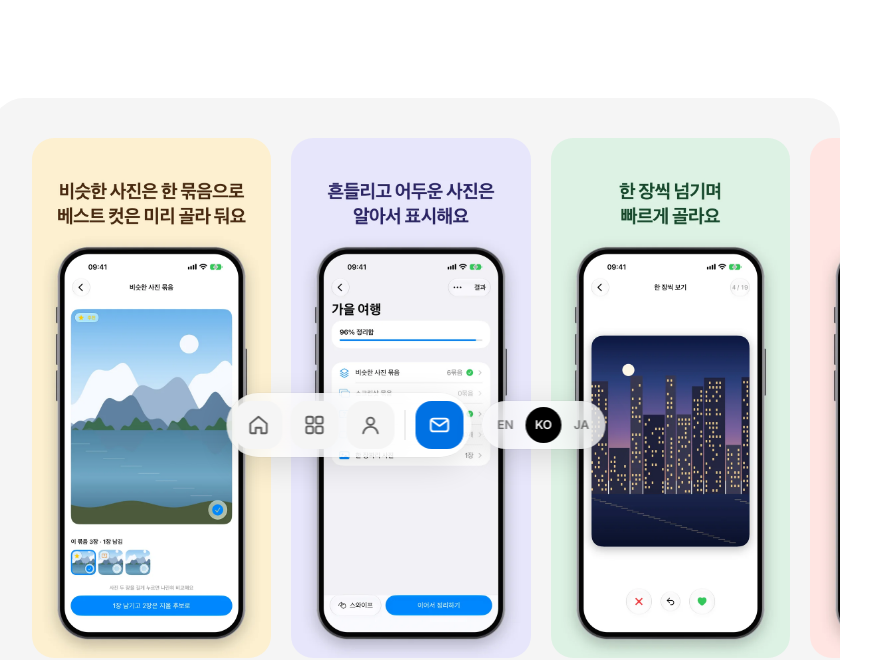
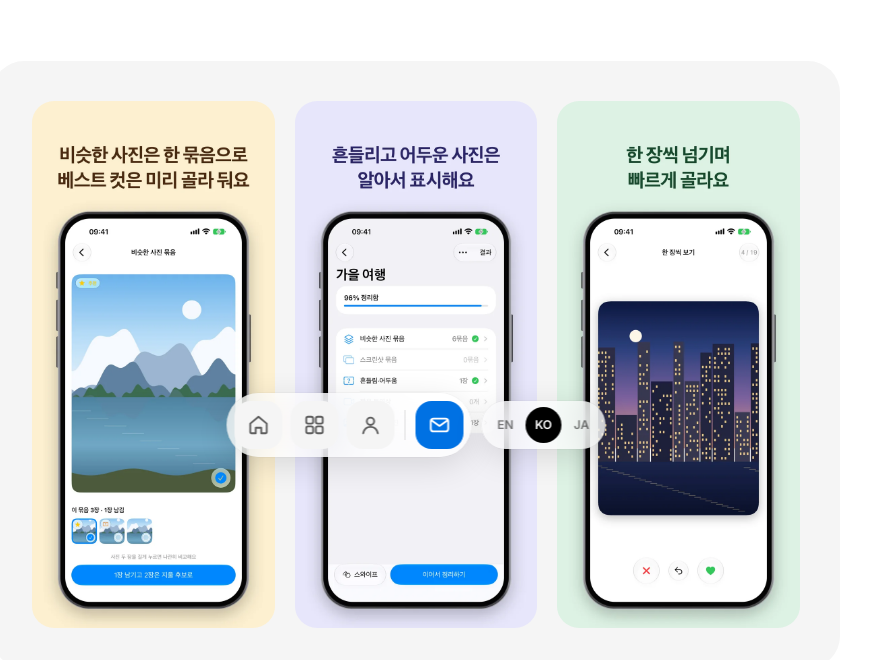
Before and after one commit to woyean5/hwi-coding.github.io, a plain HTML site: page bestcut/index.html in a window 1280 px wide. Shown: the part 319-979 px from the top of the page, without its empty margins (224-1095 px from the left). Drawn offline with Linux system fonts and the light colour scheme; a web font is replaced by a local one.

Commit message:
Split BestCut screenshots into two galleries around the overview
Co-Authored-By: Claude Opus 5.5 <noreply@anthropic.com>
Claude-Session: https://claude.ai/code/session_012kBGn4mQwwsHadXgffSdPU

```diff
--- a/bestcut/index.html
+++ b/bestcut/index.html
@@ -22,7 +22,8 @@
     html[lang="ko"] body { word-break: keep-all; overflow-wrap: break-word; }
     a { color: inherit; text-decoration: none; }
     .wrap { max-width: 880px; margin: 0 auto; padding: 0 16px; }
-    section + section, .gal-pin + section { margin-top: 128px; }
+    section + section, .gal-pin + section, section + .gal-pin { margin-top: 128px; }
+    .gal-pin + .feat-sec { margin-top: 24px; }
 
     .label { font-size: 14px; font-weight: 500; color: var(--muted); letter-spacing: -.005em; }
     .value { font-size: 21px; font-weight: 600; letter-spacing: -.02em; line-height: 1.3; }
@@ -36,7 +37,14 @@
     .stage { position: relative; }
     .stage::after { content: ''; position: absolute; left: 4%; right: 4%; bottom: -18px; height: 80px; background: #FAFAFA; border-radius: 0 0 28px 28px; z-index: -1; }
     .stage .card { border-radius: 32px; }
-    .gal-pin { position: relative; margin-top: 64px; }
+    .gal-pin { position: relative; }
+    .gal-pin.first { margin-top: 64px; }
+    .gal-pin.static .gal-stage { position: static; height: auto; padding: 0; }
+    .gal-pin.static .gal-progress { display: none; }
+    .gal-pin.static .gal-track { width: auto; justify-content: center; }
+    .gal-pin.static .gal-track img { flex: 1 1 0; min-width: 0; max-width: 250px; width: 100%; height: auto; }
+    .stage.alt::after { display: none; }
+    .stage.alt .card { box-shadow: 0 20px 60px rgba(0,0,0,.08); }
     .gal-stage { position: sticky; top: 0; height: 100vh; height: 100svh; display: flex; flex-direction: column; justify-content: center; padding: 24px 0 112px; }
     .stage .gal-card { padding: 40px 0; overflow: hidden; }
     .gal-track { display: flex; gap: 20px; width: max-content; padding: 0 40px; will-change: transform; }
@@ -91,11 +99,12 @@
     @media (prefers-reduced-motion: reduce) { .reveal { opacity: 1; transform: none; transition: none; } .gal-track img, .dock a { transition: none; } .gal-pin { height: auto !important; } .gal-stage { position: static; height: auto; padding: 0; } .stage .gal-card { overflow-x: auto; scroll-snap-type: x mandatory; scrollbar-width: none; } .gal-track { transform: none !important; } .gal-track img { scroll-snap-align: center; height: min(540px, 70svh); } html { scroll-behavior: auto; } }
 
     @media (max-width: 768px) {
-      section + section, .gal-pin + section { margin-top: 96px; }
+      section + section, .gal-pin + section, section + .gal-pin { margin-top: 96px; }
+      .gal-pin + .feat-sec { margin-top: 16px; }
       .hero { padding-top: 64px; }
       .hero h1 { font-size: 40px; }
       .hero p { font-size: 18px; }
-      .gal-pin { margin-top: 48px; }
+      .gal-pin.first { margin-top: 48px; }
       .gal-stage { padding: 16px 0 104px; }
       .stage .gal-card { padding: 24px 0; border-radius: 28px; }
       .gal-track { gap: 14px; padding: 0 20px; }
@@ -118,12 +127,12 @@
       <p data-t="tagline"></p>
     </section>
 
-    <div class="gal-pin" id="gal-pin">
+    <div class="gal-pin first">
       <div class="gal-stage">
         <div class="stage reveal">
-          <div class="card gal-card"><div id="shots-main" class="gal-track"></div></div>
+          <div class="card gal-card"><div class="gal-track" data-shots="1,2,3"></div></div>
         </div>
-        <div class="gal-progress" aria-hidden="true"><i id="gal-bar"></i></div>
+        <div class="gal-progress" aria-hidden="true"><i></i></div>
       </div>
     </div>
 
@@ -140,7 +149,16 @@
       </div>
     </section>
 
-    <section class="reveal">
+    <div class="gal-pin">
+      <div class="gal-stage">
+        <div class="stage alt reveal">
+          <div class="card gal-card"><div class="gal-track" data-shots="4,5,6"></div></div>
+        </div>
+        <div class="gal-progress" aria-hidden="true"><i></i></div>
+      </div>
+    </div>
+
+    <section class="feat-sec reveal">
       <div class="features" id="features"></div>
     </section>
 
@@ -242,30 +260,36 @@
     };
 
     const reduceMotion = matchMedia('(prefers-reduced-motion: reduce)');
-    let galMax = 0;
+    const galleries = [...document.querySelectorAll('.gal-pin')].map(pin => ({
+      pin, track: pin.querySelector('.gal-track'), card: pin.querySelector('.gal-card'), bar: pin.querySelector('.gal-progress i'), max: 0
+    }));
 
-    function layoutGallery() {
-      const pin = document.getElementById('gal-pin');
-      const track = document.getElementById('shots-main');
-      const card = track.parentElement;
-      galMax = Math.max(0, track.scrollWidth - card.clientWidth);
-      pin.style.height = reduceMotion.matches || !galMax ? '' : Math.round(window.innerHeight + galMax * 1.15) + 'px';
-      updateGallery();
+    function layoutGalleries() {
+      galleries.forEach(g => {
+        g.pin.classList.remove('static');
+        g.track.style.transform = '';
+        const overflow = g.track.scrollWidth - g.card.clientWidth;
+        g.max = overflow > 48 ? overflow : 0;
+        const pinned = !reduceMotion.matches && g.max > 0;
+        g.pin.classList.toggle('static', !g.max);
+        g.pin.style.height = pinned ? Math.round(window.innerHeight + g.max * 1.15) + 'px' : '';
+        if (!pinned) g.track.style.transform = '';
+      });
+      updateGalleries();
     }
 
-    function updateGallery() {
-      const pin = document.getElementById('gal-pin');
-      const track = document.getElementById('shots-main');
-      const card = track.parentElement;
-      let p;
-      if (reduceMotion.matches) {
-        p = galMax ? card.scrollLeft / galMax : 0;
-      } else {
-        const total = pin.offsetHeight - window.innerHeight;
-        p = total > 0 ? Math.min(1, Math.max(0, -pin.getBoundingClientRect().top / total)) : 0;
-        track.style.transform = 'translate3d(' + (-p * galMax).toFixed(1) + 'px,0,0)';
-      }
-      document.getElementById('gal-bar').style.width = (Math.min(1, Math.max(0, p)) * 100).toFixed(1) + '%';
+    function updateGalleries() {
+      galleries.forEach(g => {
+        let p = 0;
+        if (reduceMotion.matches) {
+          p = g.max ? g.card.scrollLeft / g.max : 0;
+        } else if (g.max > 1) {
+          const total = g.pin.offsetHeight - window.innerHeight;
+          p = total > 0 ? Math.min(1, Math.max(0, -g.pin.getBoundingClientRect().top / total)) : 0;
+          g.track.style.transform = 'translate3d(' + (-p * g.max).toFixed(1) + 'px,0,0)';
+        }
+        g.bar.style.width = (Math.min(1, Math.max(0, p)) * 100).toFixed(1) + '%';
+      });
     }
 
     function setLang(lang) {
@@ -278,8 +302,8 @@
       document.querySelectorAll('.langs button').forEach(b => b.setAttribute('aria-pressed', String(b.dataset.lang === lang)));
       const sl = lang === 'ko' ? 'ko' : 'en';
       const shots = list => list.map(n => `<img src="../assets/bestcut/shots/${sl}/${n}.webp" alt="${BC_ALT[sl][n - 1]}" width="720" height="1564" decoding="async">`).join('');
-      document.getElementById('shots-main').innerHTML = shots([1, 2, 3, 4, 5, 6]);
-      layoutGallery();
+      galleries.forEach(g => { g.track.innerHTML = shots(g.track.dataset.shots.split(',').map(Number)); });
+      layoutGalleries();
       document.querySelectorAll('a[data-sec]').forEach(a => a.setAttribute('href', '../?lang=' + lang + '#' + a.dataset.sec));
       try { history.replaceState(null, '', '?lang=' + lang); } catch (e) {}
     }
@@ -288,14 +312,14 @@
     setLang(new URLSearchParams(location.search).get('lang') || 'ko');
 
     let lastWidth = document.documentElement.clientWidth;
-    window.addEventListener('scroll', updateGallery, { passive: true });
+    window.addEventListener('scroll', updateGalleries, { passive: true });
     window.addEventListener('resize', () => {
       const w = document.documentElement.clientWidth;
-      if (w !== lastWidth) { lastWidth = w; layoutGallery(); } else updateGallery();
+      if (w !== lastWidth) { lastWidth = w; layoutGalleries(); } else updateGalleries();
     });
-    window.addEventListener('load', layoutGallery);
-    reduceMotion.addEventListener('change', layoutGallery);
-    document.getElementById('shots-main').parentElement.addEventListener('scroll', updateGallery, { passive: true });
+    window.addEventListener('load', layoutGalleries);
+    reduceMotion.addEventListener('change', layoutGalleries);
+    galleries.forEach(g => g.card.addEventListener('scroll', updateGalleries, { passive: true }));
 
     const io = 'IntersectionObserver' in window ? new IntersectionObserver(es => es.forEach(e => {
       if (e.isIntersecting) { e.target.classList.add('in'); io.unobserve(e.target); }
```
